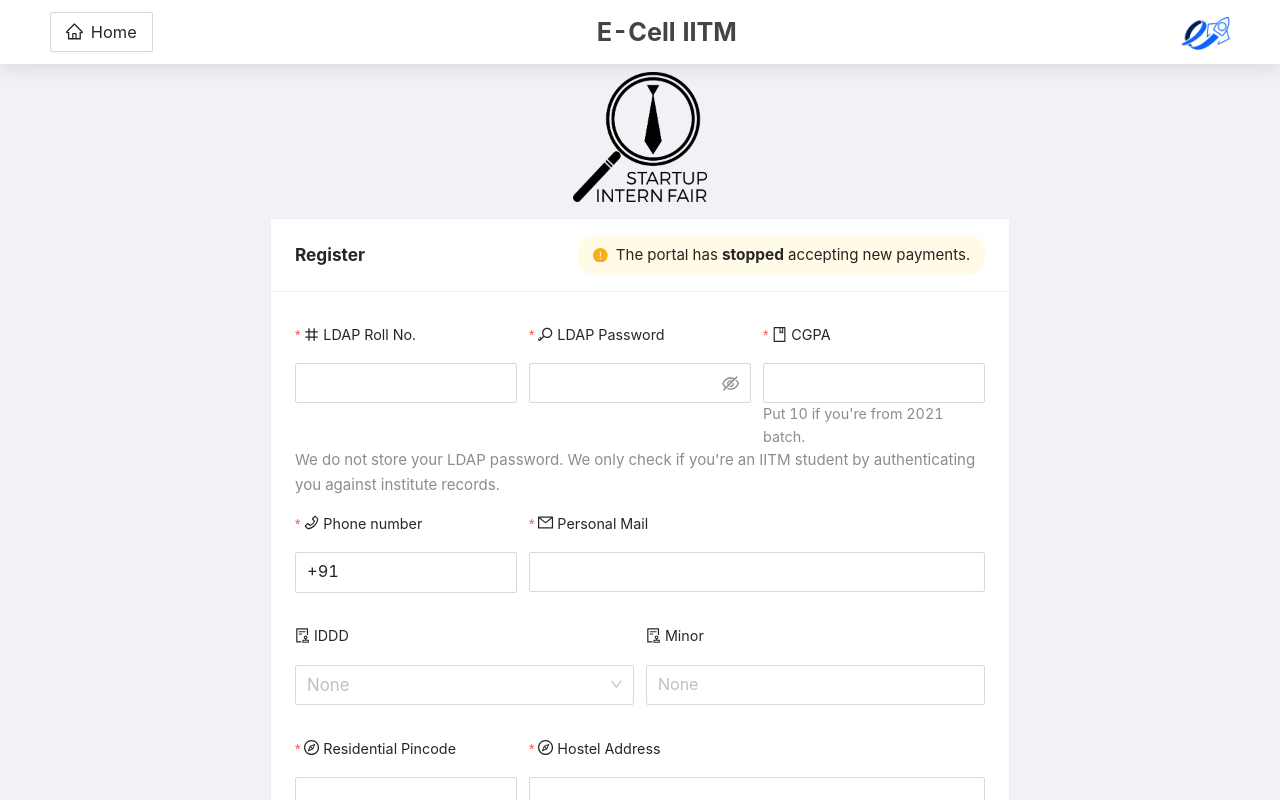
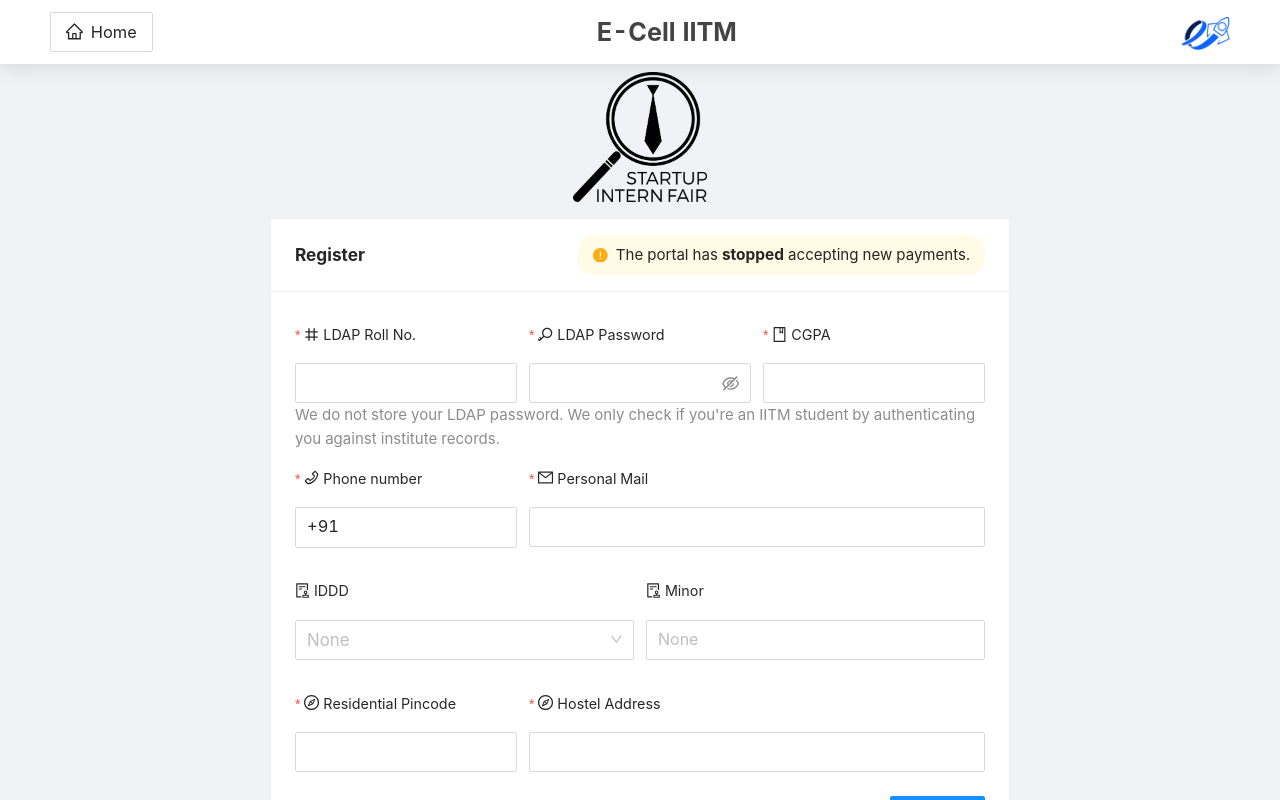
Before and after one commit to Alphacosmic/WebWork, a React (Vite) app: page /internfair/student/register in a window 1280 px wide. Shown: the top 800 px of the page. Built offline with nearby package versions, Linux system fonts and the light colour scheme.

Commit message:
remove na for 2021 batch

```diff
--- a/src/views/RegisterForm/RegisterForm.jsx
+++ b/src/views/RegisterForm/RegisterForm.jsx
@@ -174,8 +174,7 @@
 											required: true,
 											message: "Please input your CGPA!",
 										},
-									]}
-									help="Put 10 if you're from 2021 batch.">
+									]}>
 									<Input />
 								</Form.Item>
 							</Col>
@@ -301,8 +300,7 @@
 											required: true,
 											message: "Please input your Hostel Address!",
 										},
-									]}
-									help="Put NA if you're from 2021 batch.">
+									]}>
 									<Input />
 								</Form.Item>
 							</Col>
```
